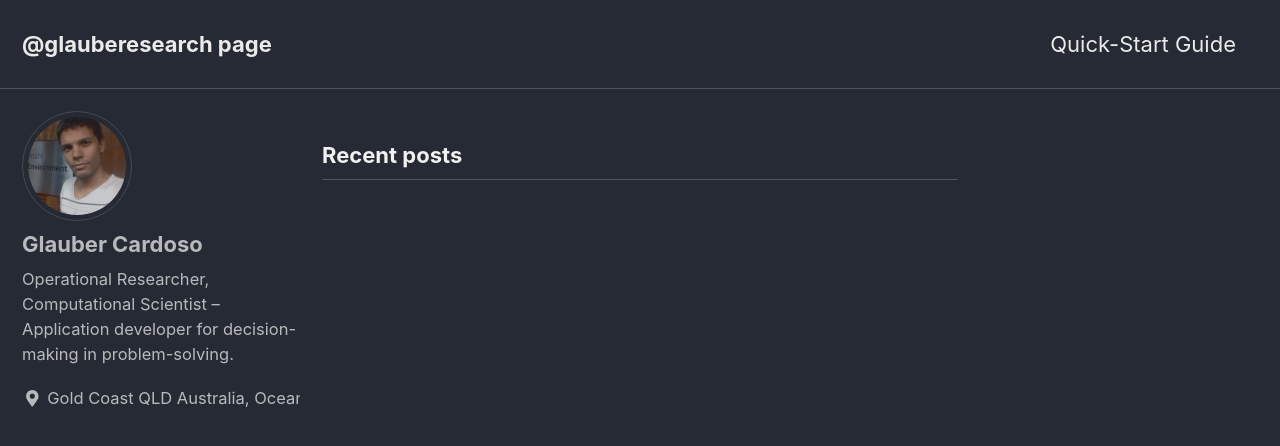
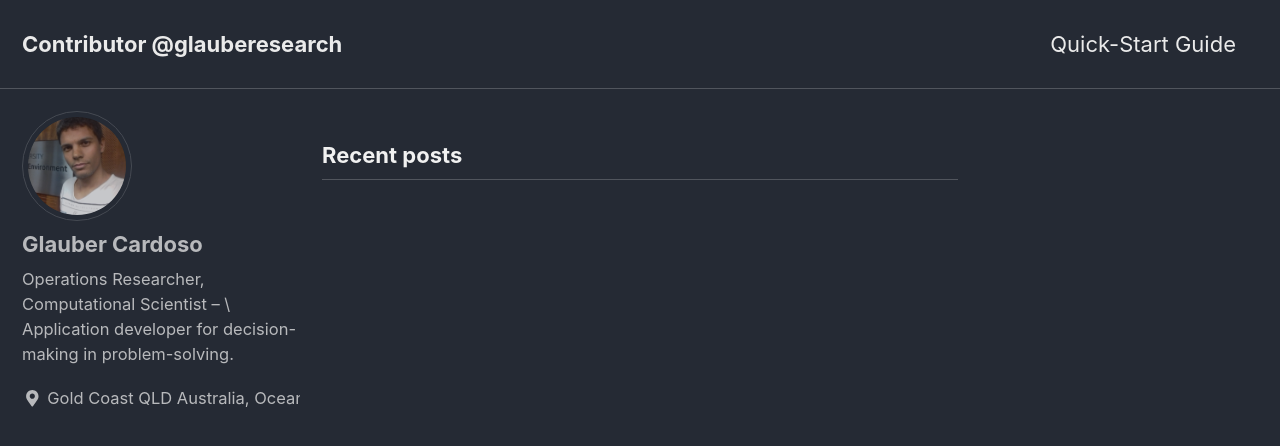
Before and after one commit to glauberesearch/glauberesearch.github.io, a Jekyll site: the page built from index.html, in a window 1280 px wide and 900 px high. Shown: the top 446 px of the window. Built offline with Jekyll 4.4.1, drawn with Linux system fonts in a browser that asks for light colours; cached includes are drawn as plain includes; nearby versions of some CDN libraries; the list of posts is cut into pages by our own code.

Commit message:
Update _config.yml

```diff
--- a/_config.yml
+++ b/_config.yml
@@ -16,13 +16,13 @@ minimal_mistakes_skin    : "dark" # "air", "aqua", "contrast", "dark", "dirt", "
 
 # Site Settings
 locale                   : "en-AU"
-title                    : "@glauberesearch page"
+title                    : "Contributor @glauberesearch"
 title_separator          : "–"
 name                     : "Glauber Cardoso"
-description              : "The @glauberesearch technoscientific Contribution in OR/STEM."
-url                      : # the base hostname & protocol for your site e.g. "https://mmistakes.github.io"
+description              : "Contributor @glauberesearch homepage"
+url                      : "https://glauberesearch.github.io" # the base hostname & protocol for your site e.g. "https://mmistakes.github.io"
 baseurl                  : # the subpath of your site, e.g. "/blog"
-repository               : # GitHub username/repo-name e.g. "mmistakes/minimal-mistakes"
+repository               : "glauberesearch/glauberesearch.github.io" # GitHub username/repo-name e.g. "mmistakes/minimal-mistakes"
 teaser                   : # path of fallback teaser image, e.g. "/assets/images/500x300.png"
 logo                     : # path of logo image to display in the masthead, e.g. "/assets/images/88x88.png"
 masthead_title           : # overrides the website title displayed in the masthead, use " " for no title
@@ -108,7 +108,7 @@ analytics:
 author:
   name             : "Glauber Cardoso"
   avatar           : /assets/images/profile-photo.jpg
-  bio              : "Operational Researcher, Computational Scientist – Application developer for decision-making in problem-solving."
+  bio              : "Operations Researcher, Computational Scientist – \\ Application developer for decision-making in problem-solving."
   location         : "Gold Coast QLD Australia, Oceania"
   email            :
   links:
```
